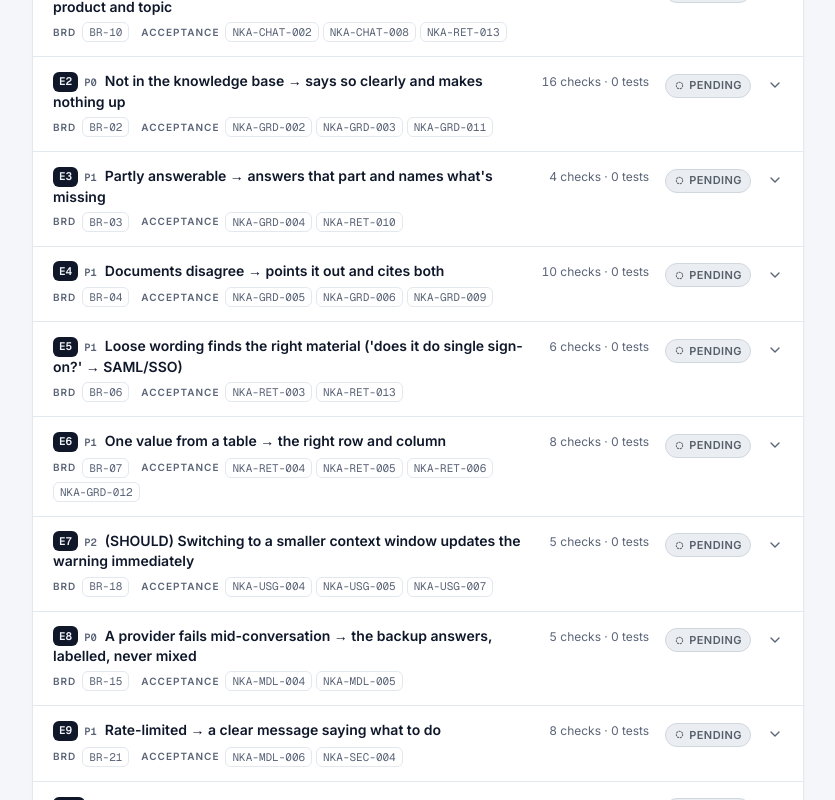
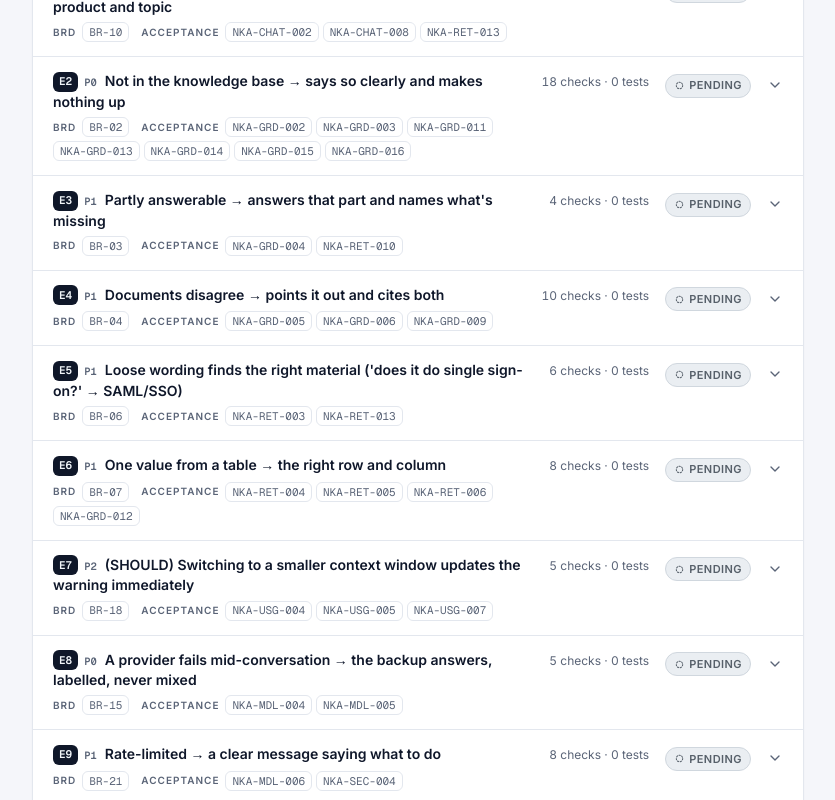
Before and after one commit to Androkzn/nimbus-assistant, a Next.js app: page /readiness in a window 1280 px wide. Shown: the part 2000-2800 px from the top of the page, without its empty margins (0-835 px from the left). Built offline with nearby package versions, Linux system fonts and the light colour scheme.

Commit message:
document and guard unsupported inputs

```diff
--- a/evals/golden-set.json
+++ b/evals/golden-set.json
@@ -351,6 +351,13 @@
       "note": "The corpus documents 403 and 429 troubleshooting, not 500; the assistant must not reuse a different status checklist."
     },
     {
+      "id": "NKA-GRD-016",
+      "brief": "E2",
+      "question": "What's the SLA for Priority 12 support tickets?",
+      "expectNotInKb": true,
+      "note": "The SLA tables document P1 through P4 only; the assistant must not cite or choose a row for Priority 12."
+    },
+    {
       "id": "NKA-RET-017",
       "brief": "Q5/E5",
       "question": "Does Pulse support SAML SSO?",
--- a/src/readiness/manifest.ts
+++ b/src/readiness/manifest.ts
@@ -80,8 +80,8 @@ const REQUIREMENTS: Requirement[] = [
 
   req(GROUPS.edge, "E1", "P1", "A follow-up without a product name answers for the right product and topic", ["BR-10"], ["NKA-CHAT-002", "NKA-CHAT-008", "NKA-RET-013"],
     "'what about its SLA?' after a Pulse question answers for Pulse; 'And for Vault?' after an SLA question keeps the SLA topic; nicknames like 'the API gateway' resolve to the product."),
-  req(GROUPS.edge, "E2", "P0", "Not in the knowledge base → says so clearly and makes nothing up", ["BR-02"], ["NKA-GRD-002", "NKA-GRD-003", "NKA-GRD-011"],
-    "Pulse 4.2 (no such release), uptime SLAs (only response times exist) and off-topic questions get a plain 'not in the knowledge base', with no invented content."),
+  req(GROUPS.edge, "E2", "P0", "Not in the knowledge base → says so clearly and makes nothing up", ["BR-02"], ["NKA-GRD-002", "NKA-GRD-003", "NKA-GRD-011", "NKA-GRD-013", "NKA-GRD-014", "NKA-GRD-015", "NKA-GRD-016"],
+    "Pulse 4.2 (no such release), uptime SLAs (only response times exist), unsupported tier names, incomplete versions, undocumented error statuses and unsupported priorities get a plain 'not in the knowledge base', with no invented content."),
   req(GROUPS.edge, "E3", "P1", "Partly answerable → answers that part and names what's missing", ["BR-03"], ["NKA-GRD-004", "NKA-RET-010"],
     "'Vault Enterprise price and uptime guarantee?' gives 'Custom' and says uptime isn't covered; 403 checklists exist only for Relay and Pulse, and the answer says Vault and Ledger aren't documented."),
   req(GROUPS.edge, "E4", "P1", "Documents disagree → points it out and cites both", ["BR-04"], ["NKA-GRD-005", "NKA-GRD-006", "NKA-GRD-009"],
@@ -369,6 +369,8 @@ const TEST_CHECKS: Check[] = [
     "A release question using only 'v4' is flagged before the answer can combine unrelated 4.1 and 4.3 release notes."),
   retrieval("retrieval.unsupported-status", "Undocumented HTTP statuses are flagged", "NKA-GRD-015: flags an undocumented API status code", ["E2"],
     "An API question using HTTP 500 is flagged before the answer can reuse the documented 403 or 429 checklists."),
+  retrieval("retrieval.unsupported-priority", "Undocumented SLA priorities are flagged", "NKA-GRD-016: flags a priority outside the documented P1–P4 range", ["E2"],
+    "An SLA question using Priority 12 is flagged before the answer can choose a P1–P4 row."),
   retrieval("retrieval.numbering", "Passages numbered for citations", "numbers passages 1..n in order", ["NKA-GRD-001"],
     "Retrieved passages are numbered 1..n in order — the numbers an answer's [n] citations point to.", "unit"),
   retrieval("retrieval.nicknames", "Product nicknames resolve", "NKA-RET-013: product nicknames", ["NKA-RET-013"],
@@ -479,6 +481,7 @@ const EVAL_TEXT: Record<string, { title: string; verifies: string }> = {
   "NKA-GRD-013": { title: "E2 · unsupported pricing tier names", verifies: "Live answer declines unsupported Professional and Company tiers instead of inventing a price or mapping them to another tier." },
   "NKA-GRD-014": { title: "E2 · incomplete release version", verifies: "Live answer asks for a product and exact release version instead of combining unrelated v4.x release notes." },
   "NKA-GRD-015": { title: "E2 · undocumented 500 troubleshooting", verifies: "Live answer says 500 troubleshooting is not in the documents instead of reusing a 403 or 429 checklist." },
+  "NKA-GRD-016": { title: "E2 · undocumented Priority 12 SLA", verifies: "Live answer says Priority 12 is not covered instead of choosing or citing a P1–P4 SLA row." },
   "NKA-RET-017": { title: "Pulse SAML → no, OIDC", verifies: "Live answer to 'Does Pulse support SAML SSO?' says no — Pulse offers single sign-on through OIDC (OpenID)." },
   "NKA-RET-018": { title: "E6 · Ledger Enterprise P1", verifies: "Live answer: Ledger Enterprise P1 is 30 minutes, 24x7, to the first human reply — never Relay's 15 minutes." },
   "NKA-RET-019": { title: "Q4 · 403 on Relay: full checklist", verifies: "Live answer gives Relay's whole 403 checklist in order: token scope first, then the IP allowlist, then a suspended seat." },
--- a/src/server/chat/handleChat.ts
+++ b/src/server/chat/handleChat.ts
@@ -71,7 +71,8 @@ export async function handleChat(req: Request, deps: ChatDeps = {}): Promise<Res
     (retrieval.noMatch && retrieval.products.length === 0) ||
     retrieval.unsupportedPricingTier ||
     retrieval.ambiguousReleaseVersion ||
-    retrieval.unsupportedTroubleshootingStatus;
+    retrieval.unsupportedTroubleshootingStatus ||
+    retrieval.unsupportedPriority;
 
   const trace: AttemptTrace[] = [];
   let ttftMs: number | null = null;
--- a/src/server/retrieval/retrieve.ts
+++ b/src/server/retrieval/retrieve.ts
@@ -31,6 +31,8 @@ export interface RetrievalResult {
   ambiguousReleaseVersion: boolean;
   /** True when an API troubleshooting question uses an HTTP status not documented in the corpus. */
   unsupportedTroubleshootingStatus: boolean;
+  /** True when an SLA question uses a priority outside the documented P1–P4 range. */
+  unsupportedPriority: boolean;
 }
 
 const MAX_PASSAGES = 10;
@@ -90,6 +92,8 @@ export function retrieve(question: string, history: HistoryMessage[] = []): Retr
   const ambiguousReleaseVersion = detectTopics(queryText).includes("release") && /\bv\d+\b/i.test(queryText) && !version;
   const status = queryText.match(/\b([1-5]\d{2})\b/)?.[1];
   const unsupportedTroubleshootingStatus = Boolean(status && !/^(?:403|429)$/.test(status) && /\b(?:api|error|troubleshoot|check)\b/i.test(queryText));
+  const priority = queryText.match(/\b(?:priority|p)\s*(\d+)\b/i)?.[1];
+  const unsupportedPriority = Boolean(priority && !/^[1-4]$/.test(priority) && /\b(?:sla|priority|support)\b/i.test(queryText));
   const queryTokens = [...expandQuery(queryText), ...products];
 
   const scored = idx.chunks.map((chunk, i) => {
@@ -145,6 +149,7 @@ export function retrieve(question: string, history: HistoryMessage[] = []): Retr
     unsupportedPricingTier,
     ambiguousReleaseVersion,
     unsupportedTroubleshootingStatus,
+    unsupportedPriority,
   };
 }
 
```
Also changed, not shown: 5 other files (tests, documents, lock files or other folders).
